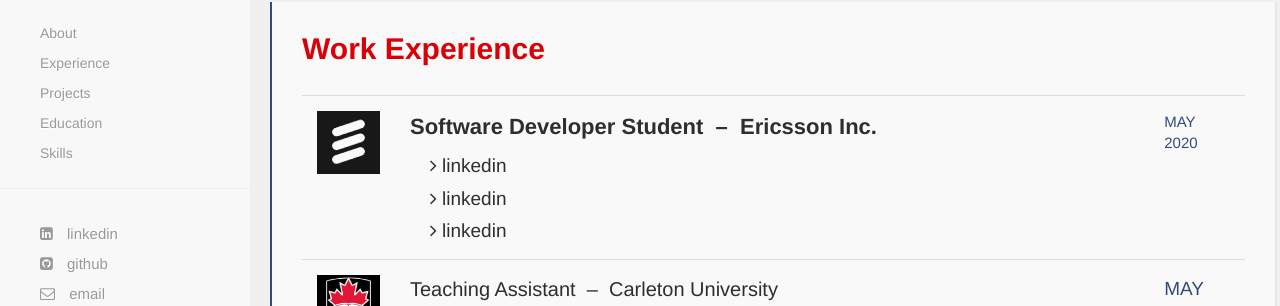
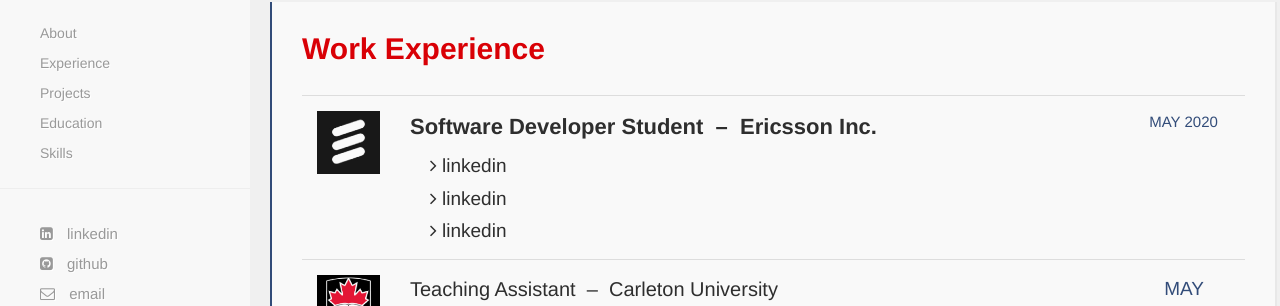
Before and after one commit to harold-lu/harold-lu.github.io, a Jekyll site: the page built from index.html, in a window 1280 px wide and 900 px high, scrolled down 855 px. Shown: the part 144-450 px from the top of the window. Built offline with Jekyll 4.4.1, drawn with Linux system fonts in a browser that asks for light colours; nearby versions of some CDN libraries; some web fonts are replaced.

Commit message:
table update

```diff
--- a/index.html
+++ b/index.html
@@ -40,7 +40,7 @@ title: Herring Cove
 				<li style="padding-left:10px"><i class="fa fa-angle-right"></i> linkedin</li>
 			  </ul>
             </td>
-            <td style="padding:15px">
+            <td style="padding:15px 0px">
 			  <p style="color:#324C79; font-size:15px">MAY 2020</p>
 			</td>
           </tr>
```
